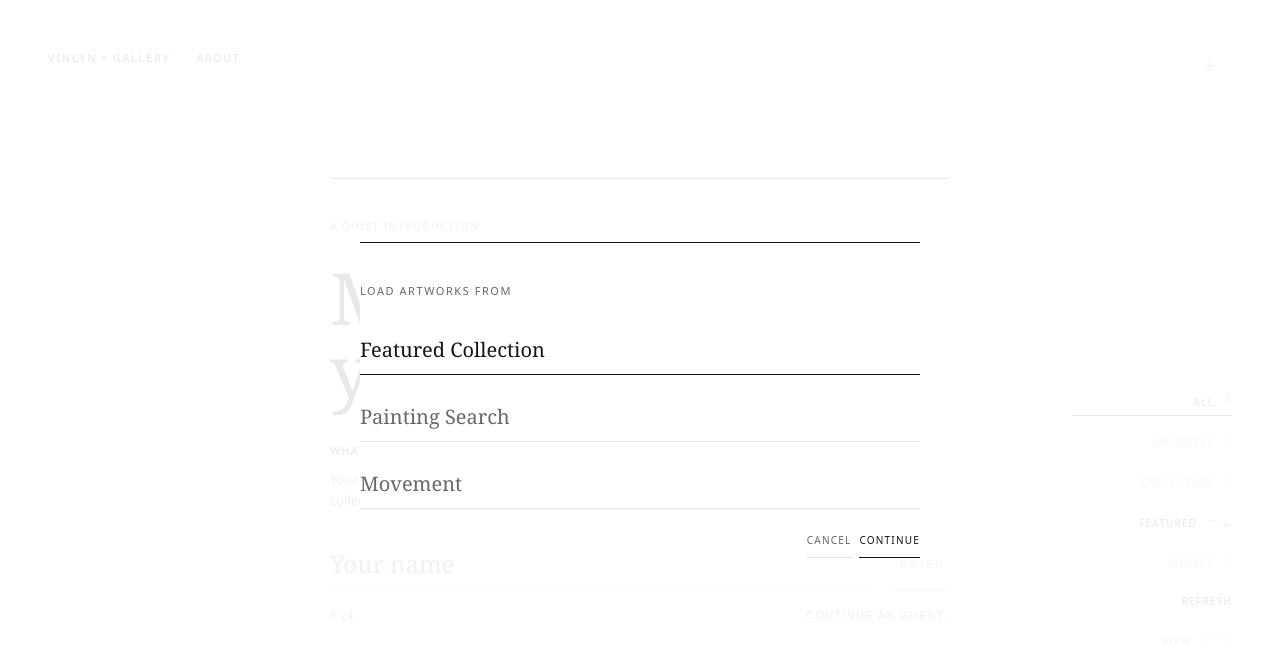
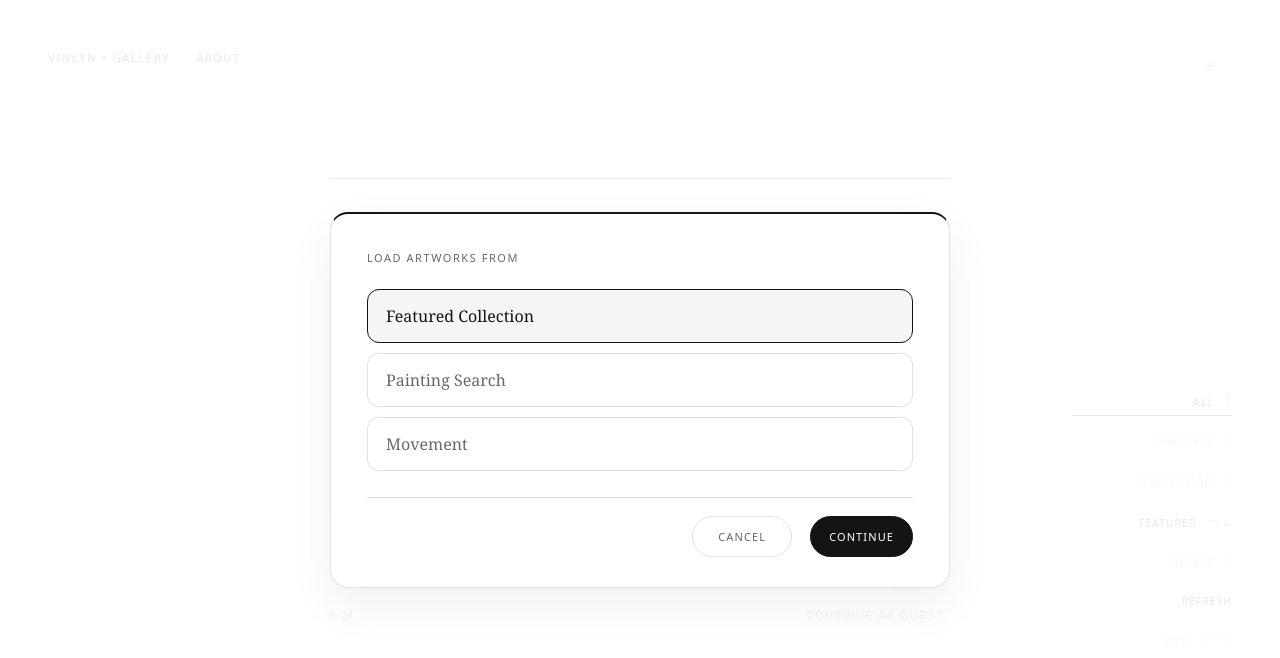
Before and after one commit to PraisejahOsumgbaBenson/vinlyn, a React (Vite) app: page / in a window 1280 px wide. Both pictures are taken after a click on the button "Change artwork source". Shown: the top 658 px of the page. Built offline with nearby package versions, Linux system fonts and the light colour scheme.

Commit message:
style: give source picker roomier controls

```diff
--- a/src/App.css
+++ b/src/App.css
@@ -885,6 +885,135 @@
   cursor: not-allowed;
 }
 
+/* The picker holds dense controls. Side padding keeps labels and fields away
+   from the panel edge instead of crowding them into the corners. */
+.source-picker__panel {
+  width: min(620px, calc(100vw - 48px));
+  max-height: calc(100svh - 48px);
+  overflow-y: auto;
+  padding: 36px 36px 30px;
+  border: 1px solid var(--hairline);
+  border-top: 2px solid var(--ink);
+  border-radius: 18px;
+  box-shadow: 0 18px 48px rgba(8, 12, 20, 0.06);
+}
+
+.source-picker__panel .source-picker__title {
+  margin-bottom: 24px;
+}
+
+.source-picker__panel .source-picker__choices {
+  gap: 10px;
+}
+
+.source-picker__panel .source-picker__choice {
+  display: flex;
+  align-items: center;
+  min-height: 54px;
+  padding: 0 18px;
+  border: 1px solid var(--hairline);
+  border-radius: 12px;
+  background: rgba(255, 255, 255, 0.86);
+  font-family: var(--display-font);
+  font-size: 16px;
+  line-height: 1.25;
+  text-align: left;
+  transition:
+    background-color 180ms ease,
+    border-color 180ms ease,
+    color 180ms ease;
+}
+
+.source-picker__panel .source-picker__choice:hover,
+.source-picker__panel .source-picker__choice.is-selected {
+  border-color: var(--ink);
+  background: rgba(20, 20, 20, 0.04);
+}
+
+.source-picker__panel .source-picker__playlist {
+  margin-top: 22px;
+  gap: 10px;
+  font-size: 12px;
+  letter-spacing: 0.04em;
+}
+
+.source-picker__panel .source-picker__playlist select,
+.source-picker__panel .source-picker__playlist input {
+  width: 100%;
+  min-height: 48px;
+  padding: 0 14px;
+  border: 1px solid var(--hairline);
+  border-radius: 12px;
+  font-size: 14px;
+  background: #fff;
+}
+
+.source-picker__panel .source-picker__playlist :is(input, select):focus-visible {
+  outline: 2px solid rgba(20, 20, 20, 0.18);
+  outline-offset: 2px;
+  border-color: var(--ink);
+}
+
+.source-picker__panel .source-picker__note {
+  margin-top: 22px;
+  padding: 14px 16px;
+  border: 1px solid var(--hairline);
+  border-radius: 12px;
+  background: rgba(255, 255, 255, 0.7);
+  line-height: 1.5;
+}
+
+.source-picker__panel .source-picker__actions {
+  margin-top: 26px;
+  padding-top: 18px;
+  border-top: 1px solid var(--hairline);
+  gap: 18px;
+}
+
+.source-picker__panel .source-picker__cancel,
+.source-picker__panel .source-picker__confirm {
+  min-width: 100px;
+  padding: 12px 18px;
+  border: 1px solid var(--hairline);
+  border-radius: 999px;
+  font-size: 11px;
+  letter-spacing: 0.1em;
+}
+
+.source-picker__panel .source-picker__confirm {
+  border-color: var(--ink);
+  background: var(--ink);
+  color: #fff;
+}
+
+.source-picker__panel .source-picker__confirm:disabled {
+  background: transparent;
+  color: var(--muted);
+}
+
+@media (max-width: 520px) {
+  .source-picker__panel {
+    width: calc(100vw - 32px);
+    padding: 28px 22px 24px;
+    border-radius: 14px;
+  }
+
+  .source-picker__panel .source-picker__choice {
+    font-size: 15px;
+  }
+
+  .source-picker__panel .source-picker__actions {
+    gap: 10px;
+  }
+
+  .source-picker__panel .source-picker__cancel,
+  .source-picker__panel .source-picker__confirm {
+    flex: 1;
+    min-width: 0;
+    padding-inline: 12px;
+  }
+}
+
 .unveil-thumb:disabled {
   opacity: 0.45;
   cursor: not-allowed;
--- a/src/App.tsx
+++ b/src/App.tsx
@@ -1489,7 +1489,7 @@ export default function App() {
           aria-label="Choose gallery source"
         >
           <form
-            className="source-picker__card"
+            className="source-picker__card source-picker__panel"
             onSubmit={onSourcePickerSubmit}
           >
             <div className="source-picker__title">Load Artworks From</div>
```
Also changed, not shown: 1 other file (tests, documents, lock files or other folders).
